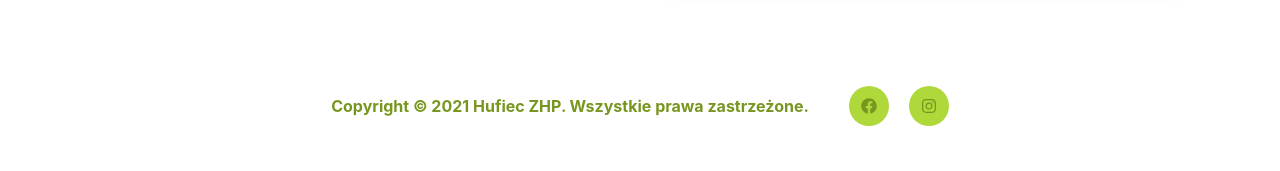
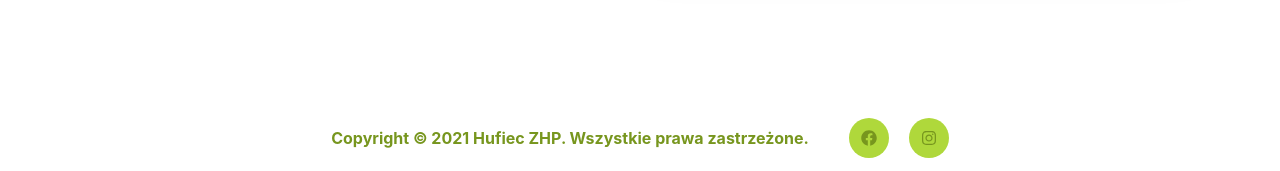
Before and after one commit to adibuu/hufiec-front, a React (Create React App) app: page / in a window 1280 px wide. Shown: the part 2474-2645 px from the top of the page. Before the commit the page ends 2616 px from the top, so only its background shows below. Built offline with nearby package versions, Linux system fonts and the light colour scheme.

Commit message:
HUFF-2 Fix mt in Footer

```diff
--- a/src/components/sections/Footer.js
+++ b/src/components/sections/Footer.js
@@ -38,6 +38,7 @@ export default function SmallWithSocial() {
     <Box
       bg={useColorModeValue("white", "white")}
       color={useColorModeValue("primary.900", "primary.900")}
+      mt="2rem"
     >
       <Container
         as={Stack}
```
